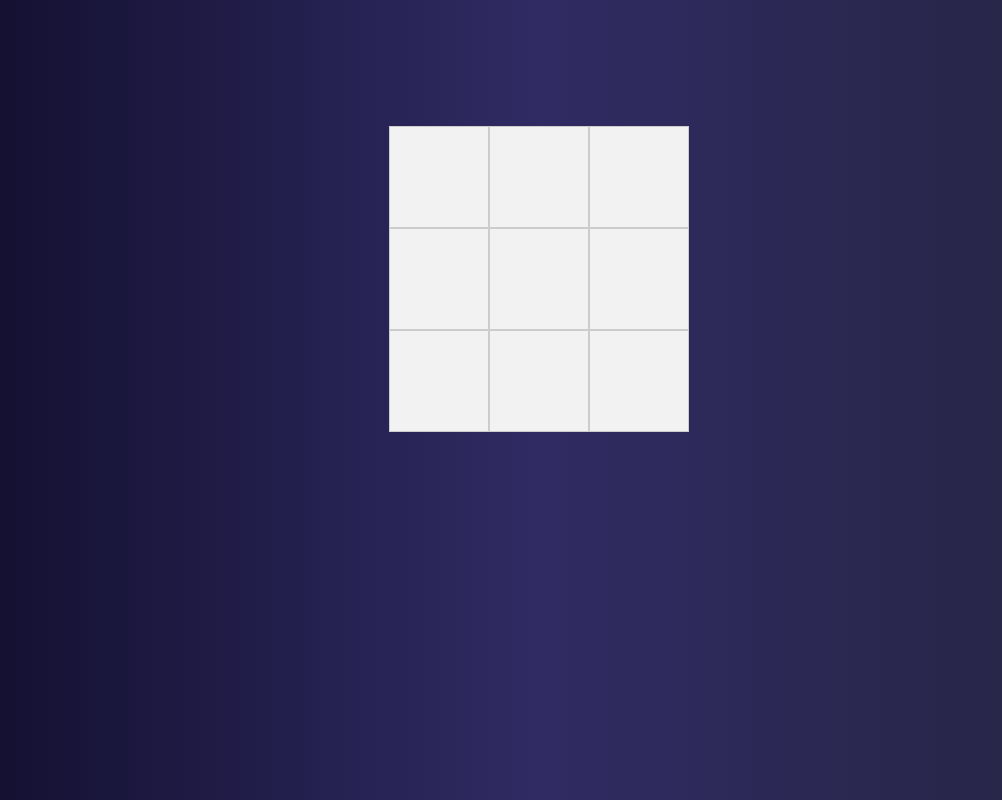
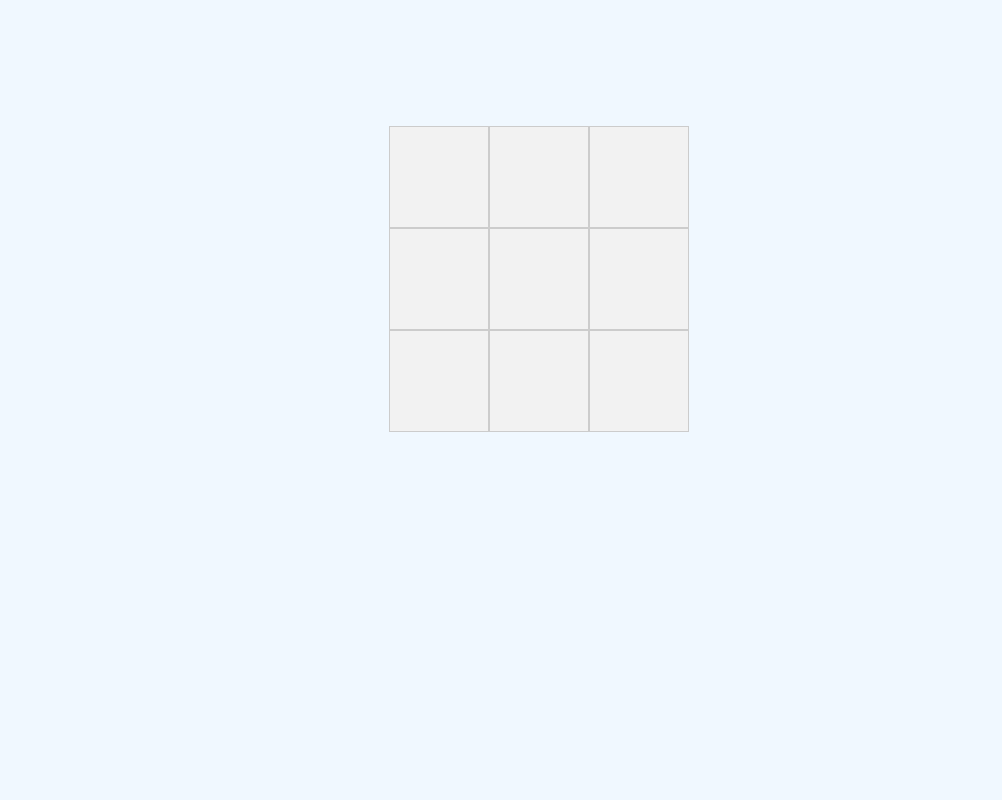
Before and after one commit to nattan447/tictactoegame, a plain HTML site: page index.html in a window 1280 px wide. Shown: the whole page, without its empty margins (101-1103 px from the left). Drawn offline with Linux system fonts and the light colour scheme.

Commit message:
mudando a cor

```diff
--- a/index.html
+++ b/index.html
@@ -27,7 +27,7 @@
   </body>
   <style>
     body {
-      background-image: linear-gradient(to right, #0f0c29, #302b63, #24243e);
+      background-color: aliceblue;
     }
     .container {
       max-width: 300px;
```
